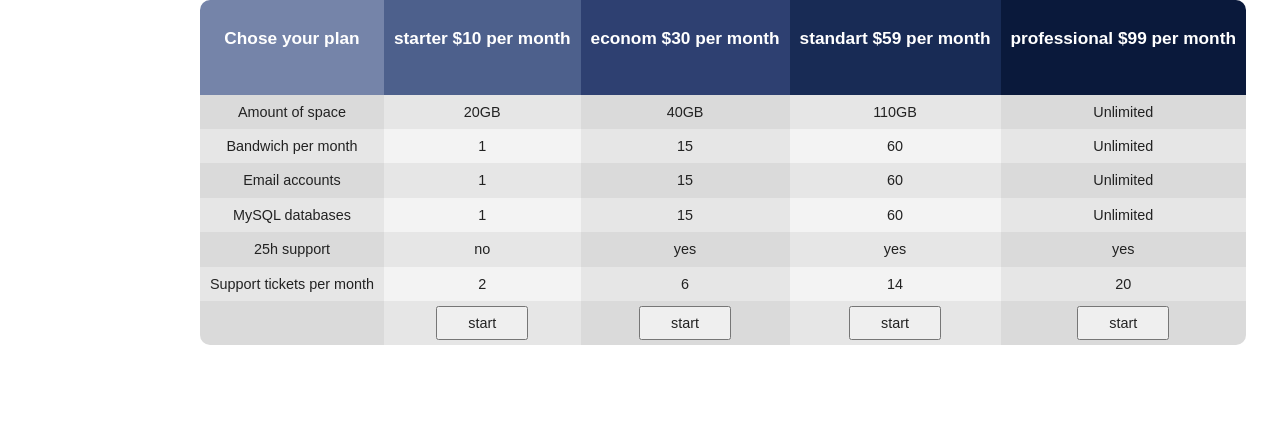
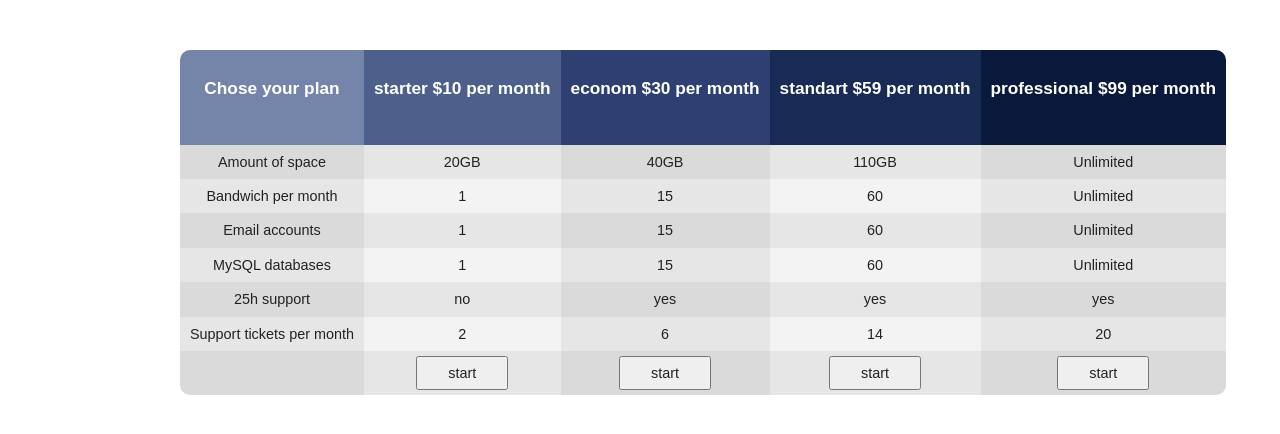
Before and after one commit to vitaliisyrykh/practicCssSelectors, a plain HTML site: page index.html in a window 1280 px wide. Drawn offline with Linux system fonts and the light colour scheme.

Commit message:
chek my css

```diff
--- a/assets/css/style.css
+++ b/assets/css/style.css
@@ -1,5 +1,6 @@
 body{
-  margin-left: 200px;
+  margin-left: 180px;
+  margin-top: 50px;
 }
 caption{
   display: none;
```
